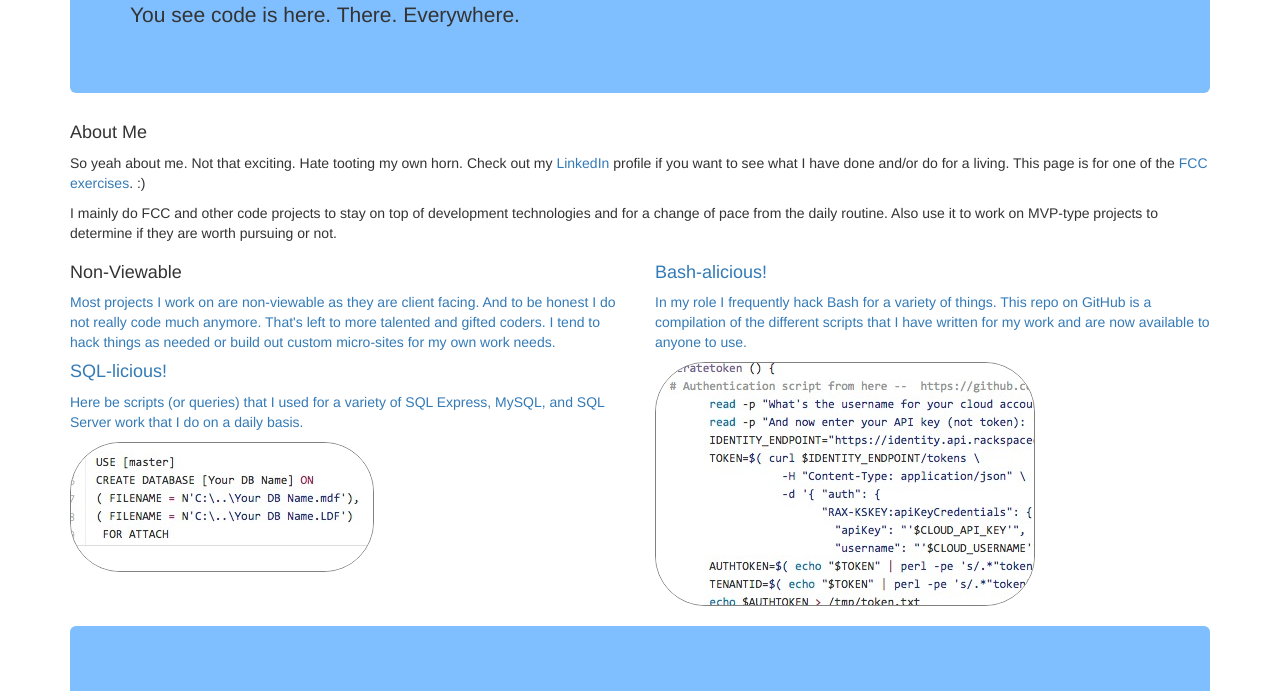
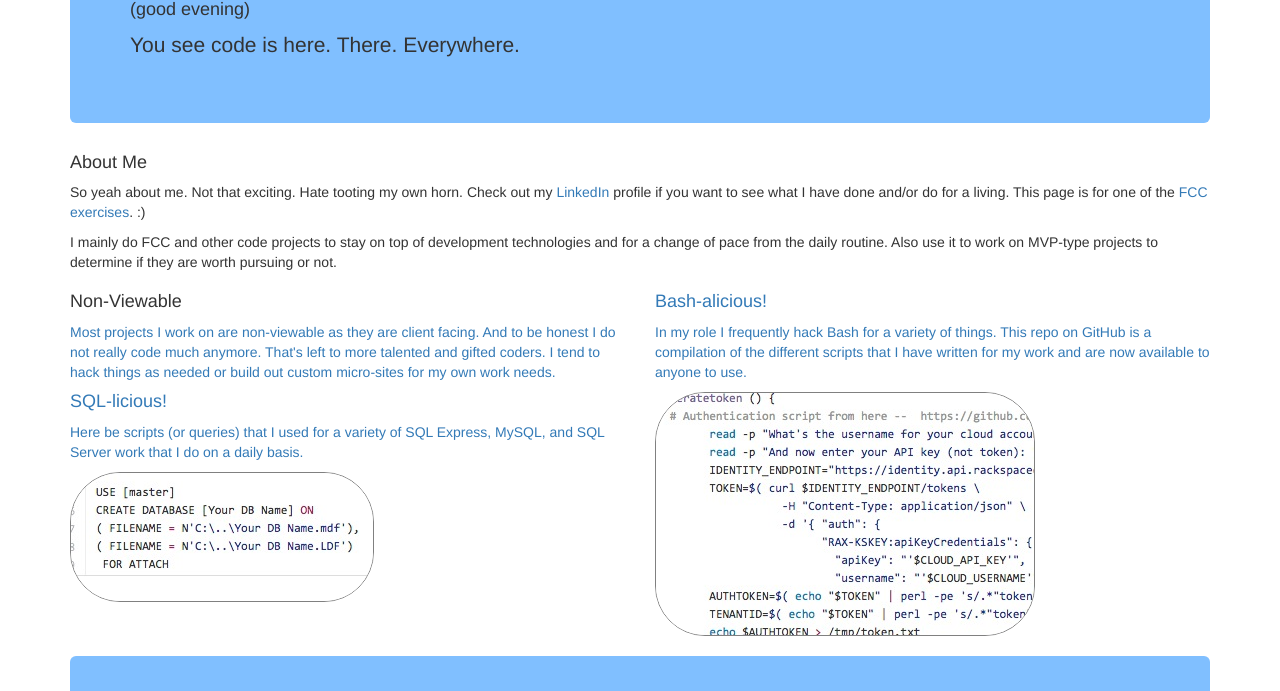
Before and after one commit to Valien/gabesiah.com, a plain HTML site: page index.html in a window 1280 px wide. Shown: the part 167-858 px from the top of the page. Drawn offline with nearby package versions, Linux system fonts and the light colour scheme.

Commit message:
Greeting translation update.

```diff
--- a/index.html
+++ b/index.html
@@ -34,6 +34,7 @@
 
       <div class="jumbotron">
         <h2 id="greeting"></h2>
+        <h4 id="translation"></h4>
         <p class="lead">You see code is here. There. Everywhere.</p>
       </div>
       <div id="about">
--- a/js/timecheck.js
+++ b/js/timecheck.js
@@ -1,12 +1,17 @@
 function timeCheckGreeting() {
     var greeting;
+    var translation;
     var time = new Date().getHours();
     if (time < 12) {
         greeting = "Magandang Umaga!";
+        translation = "(good morning!)";
     } else if (time < 17) {
         greeting = "Magandang Hapon!";
+        translation = "(good afternoon)";
     } else {
         greeting = "Magandang Gabi!";
+        translation = "(good evening)";
     }
 document.getElementById("greeting").innerHTML = greeting;
+document.getElementById("translation").innerHTML = translation;
 }
```
